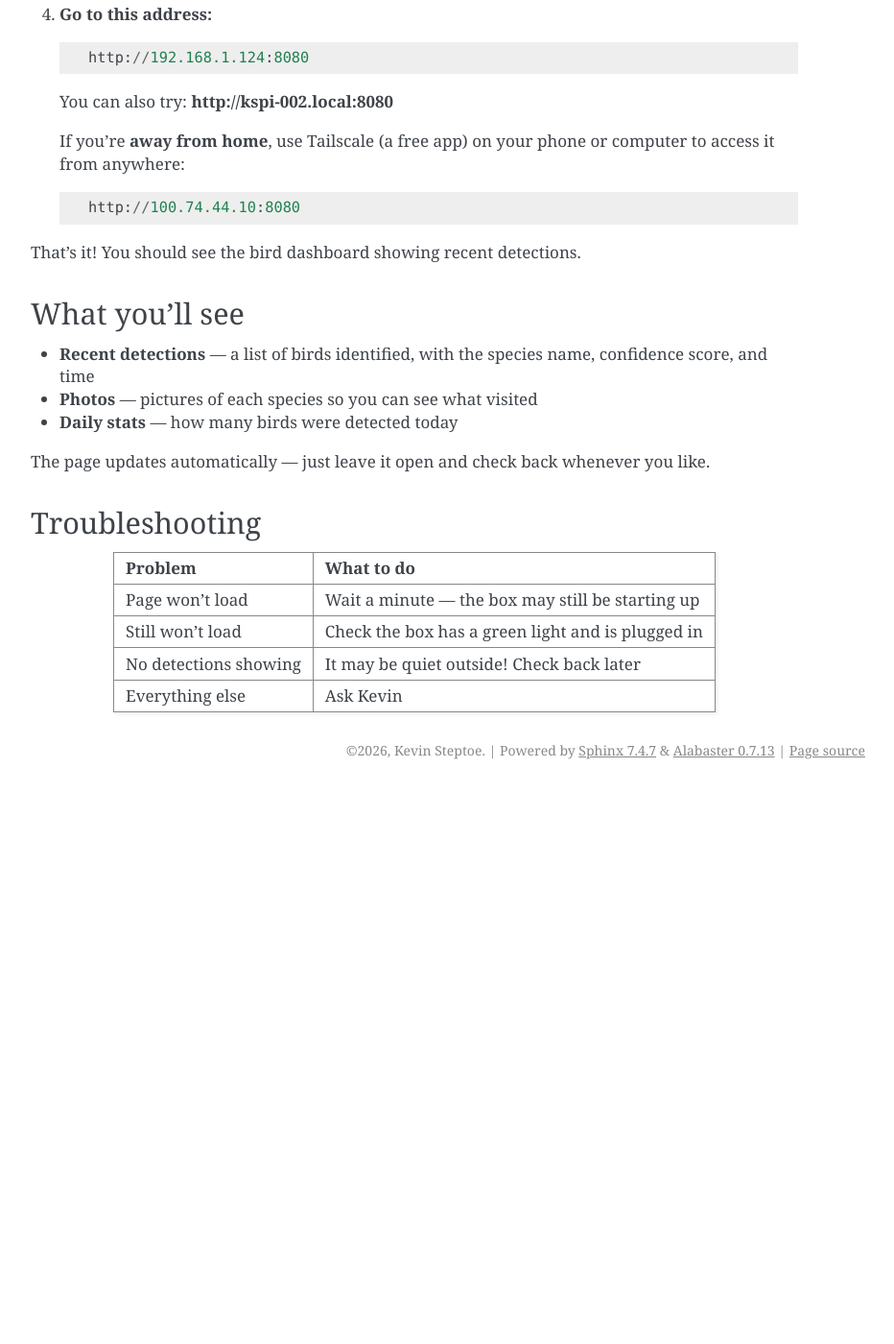
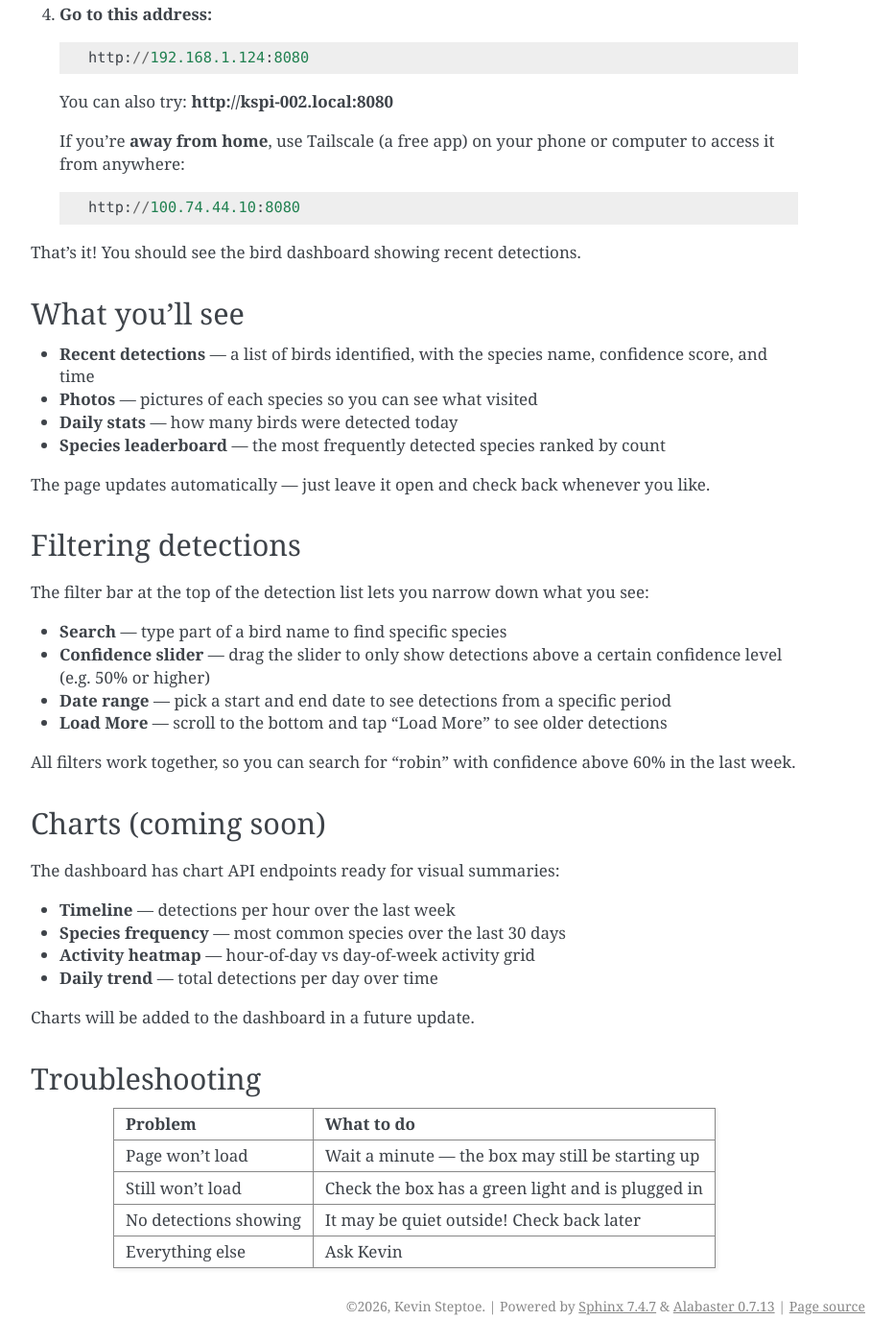
Before and after one commit to ksteptoe/biardtz, a Sphinx documentation site: the page built from docs/user_guide.md, in a window 1280 px wide and 1400 px high, scrolled down 448 px. Shown: the whole window at 96% size, without its empty margins (338-1270 px from the left). Built offline with Sphinx 7.4.7, drawn with Linux system fonts in a browser that asks for light colours; before the commit the page ends 1269 px from its top, so only the background shows below that; some of the changed text lies outside the part shown.

Commit message:
Add filter/pagination tests and update docs for dashboard features
7 new route tests: confidence slider conversion, offset pagination,
date range filtering, filter bar presence, detection-results div,
Load More shown/hidden. Updated user guide with filtering section,
README with key features list, CHANGELOG with v0.2.13-v0.2.14.

```diff
--- a/docs/user_guide.md
+++ b/docs/user_guide.md
@@ -32,8 +32,31 @@ That's it! You should see the bird dashboard showing recent detections.
 - **Recent detections** — a list of birds identified, with the species name, confidence score, and time
 - **Photos** — pictures of each species so you can see what visited
 - **Daily stats** — how many birds were detected today
+- **Species leaderboard** — the most frequently detected species ranked by count
 
 The page updates automatically — just leave it open and check back whenever you like.
+
+## Filtering detections
+
+The filter bar at the top of the detection list lets you narrow down what you see:
+
+- **Search** — type part of a bird name to find specific species
+- **Confidence slider** — drag the slider to only show detections above a certain confidence level (e.g. 50% or higher)
+- **Date range** — pick a start and end date to see detections from a specific period
+- **Load More** — scroll to the bottom and tap "Load More" to see older detections
+
+All filters work together, so you can search for "robin" with confidence above 60% in the last week.
+
+## Charts (coming soon)
+
+The dashboard has chart API endpoints ready for visual summaries:
+
+- **Timeline** — detections per hour over the last week
+- **Species frequency** — most common species over the last 30 days
+- **Activity heatmap** — hour-of-day vs day-of-week activity grid
+- **Daily trend** — total detections per day over time
+
+Charts will be added to the dashboard in a future update.
 
 ## Troubleshooting
 
```
Also changed, not shown: CHANGELOG.md (+12 -0 lines), README.md (+16 -0 lines), 1 other file.
